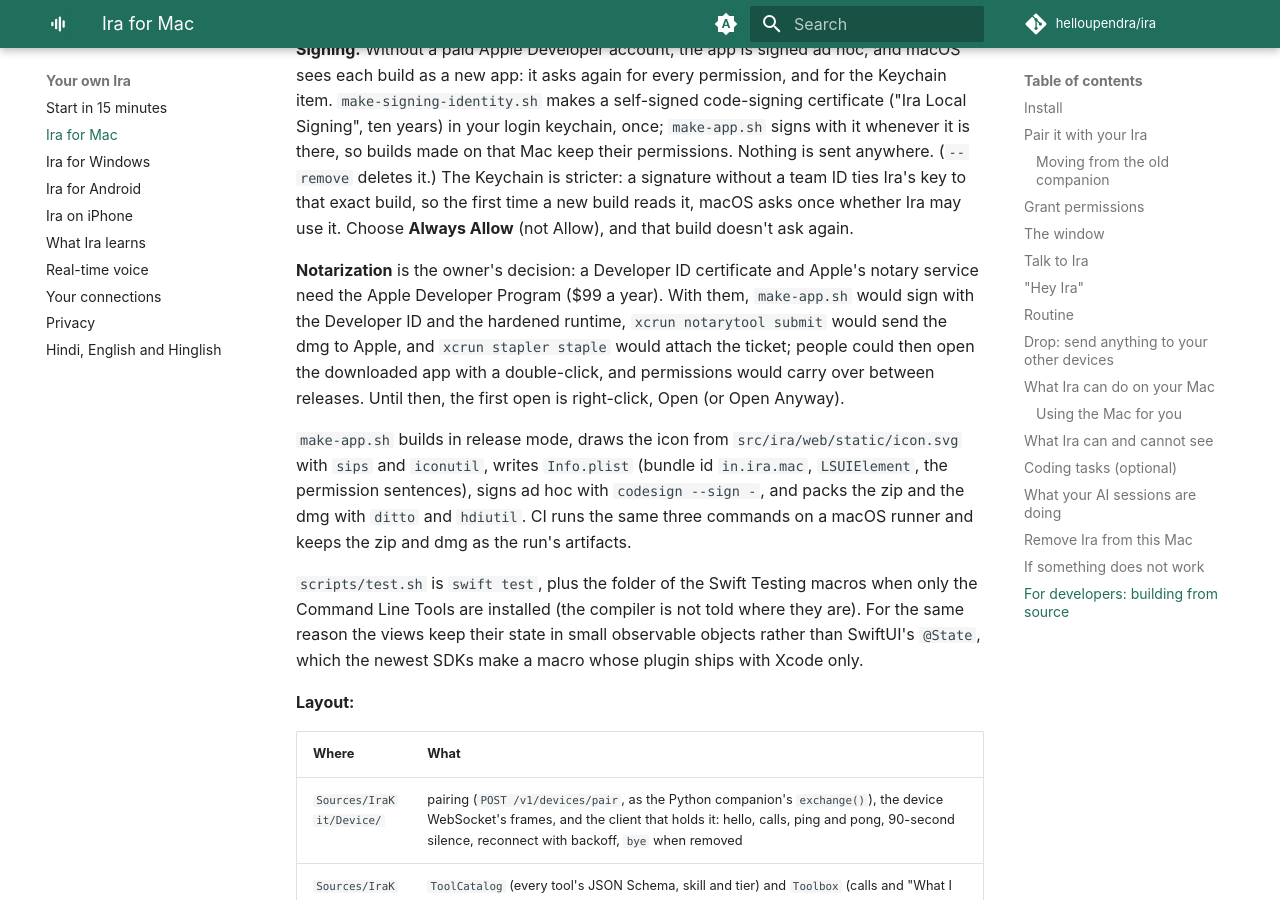
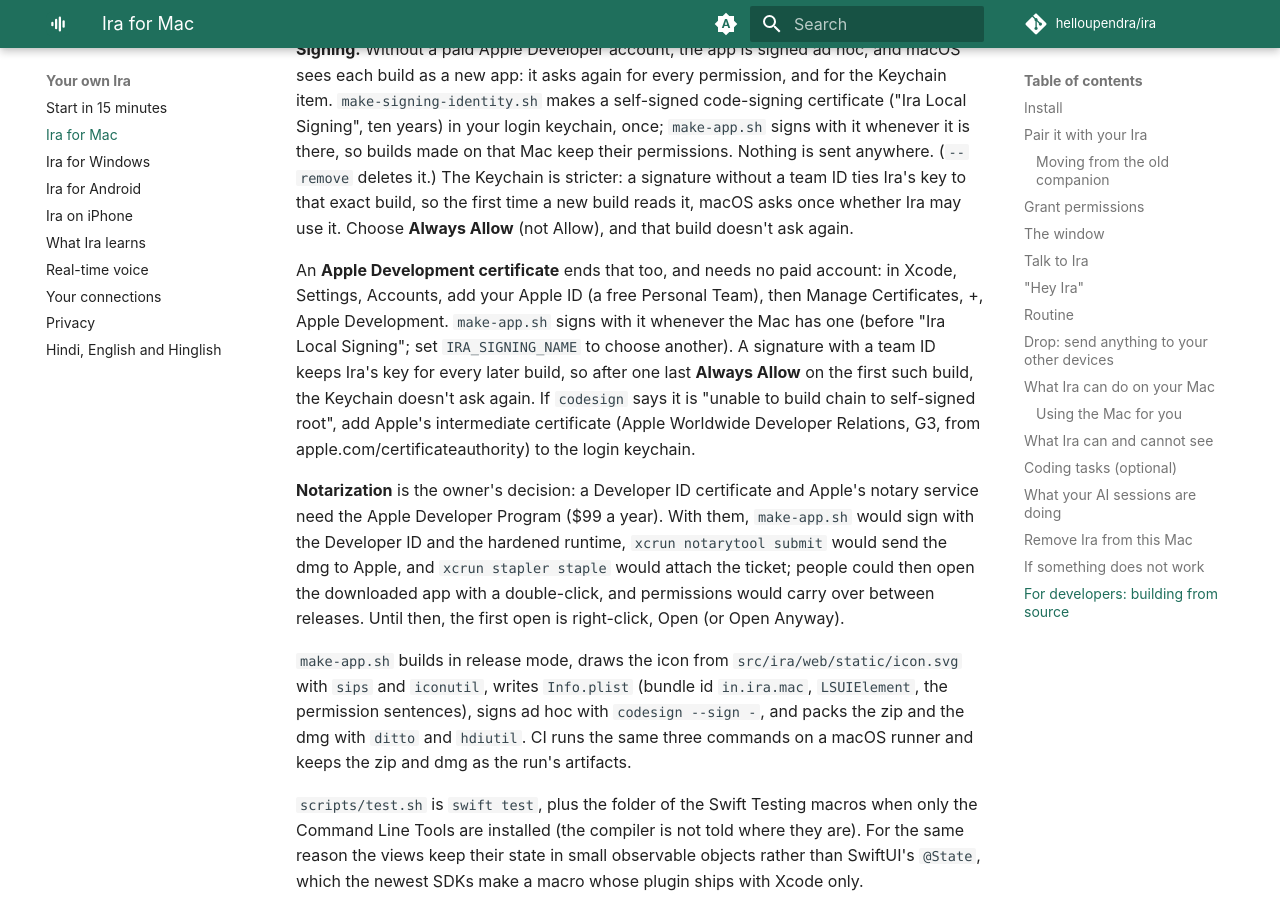
Before and after one commit to helloupendra/ira, an MkDocs documentation site: the page built from docs/clients/macos.md, in a window 1280 px wide and 900 px high, scrolled down 14040 px. Built offline with MkDocs 1.6.1 and Material for MkDocs 9.7.7, drawn with Linux system fonts in a browser that asks for light colours; comment, search, counter and statistics services are not loaded.

Commit message:
Sign the Mac app with an Apple Development certificate when the Mac has one
A free Personal Team's certificate gives the app a team ID, so the Keychain keeps Ira's key for every later build instead of asking after each one; make-app.sh picks it up by itself, before the local self-signed identity.

```diff
--- a/docs/clients/macos.md
+++ b/docs/clients/macos.md
@@ -534,6 +534,17 @@
 it, macOS asks once whether Ira may use it. Choose **Always Allow** (not
 Allow), and that build doesn't ask again.
 
+An **Apple Development certificate** ends that too, and needs no paid
+account: in Xcode, Settings, Accounts, add your Apple ID (a free Personal
+Team), then Manage Certificates, +, Apple Development. `make-app.sh` signs
+with it whenever the Mac has one (before "Ira Local Signing"; set
+`IRA_SIGNING_NAME` to choose another). A signature with a team ID keeps Ira's
+key for every later build, so after one last **Always Allow** on the first
+such build, the Keychain doesn't ask again. If `codesign` says it is "unable
+to build chain to self-signed root", add Apple's intermediate certificate
+(Apple Worldwide Developer Relations, G3, from apple.com/certificateauthority)
+to the login keychain.
+
 **Notarization** is the owner's decision: a Developer ID certificate and
 Apple's notary service need the Apple Developer Program ($99 a year). With
 them, `make-app.sh` would sign with the Developer ID and the hardened
```
Also changed, not shown: 1 other file.
